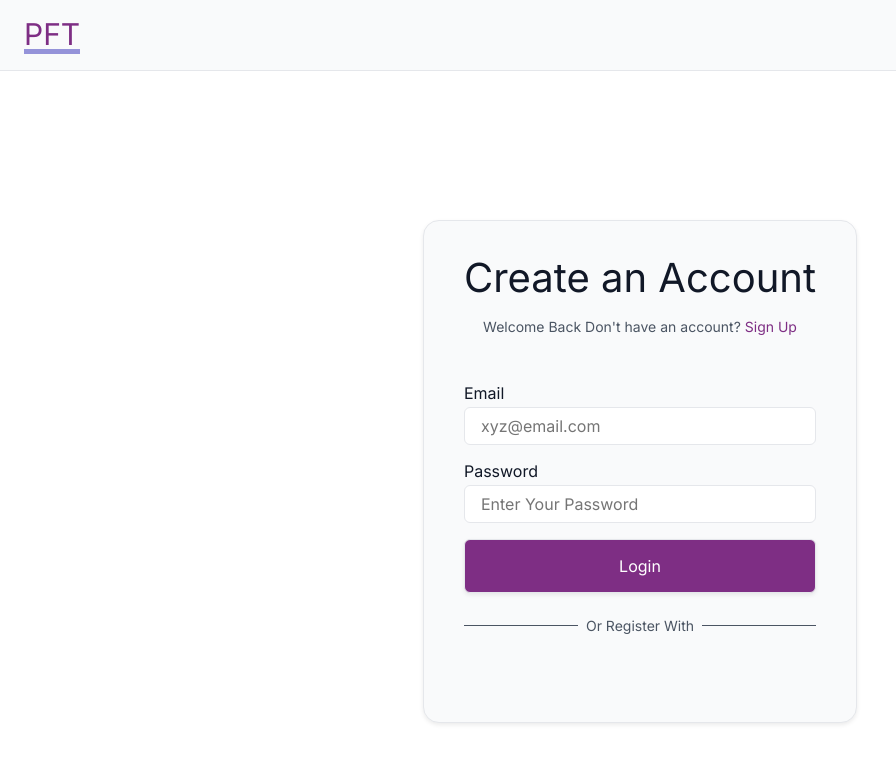
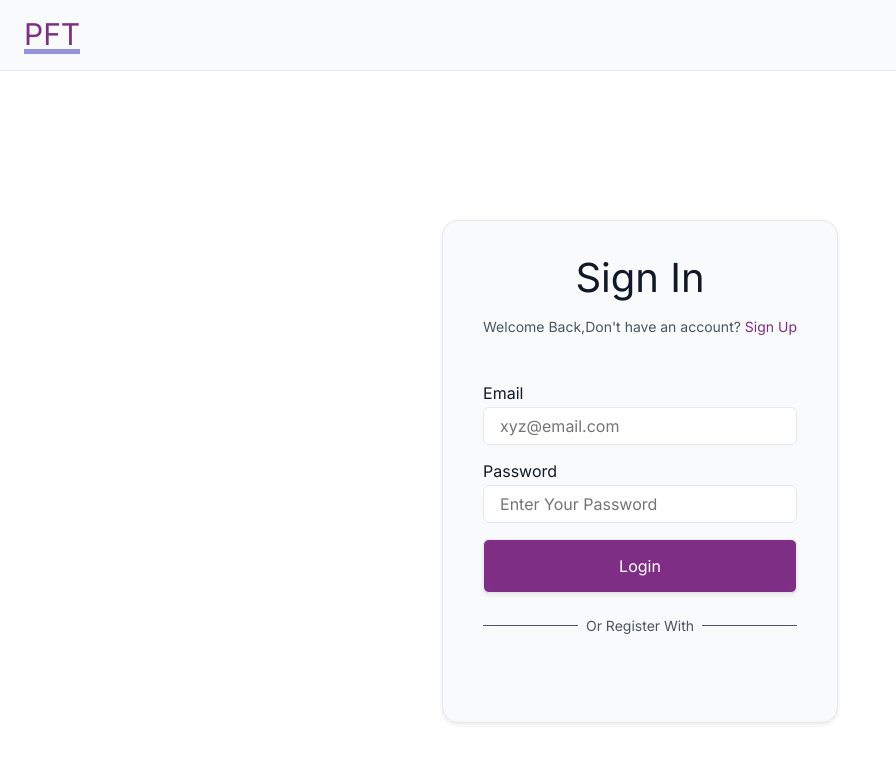
Before and after one commit to Yvsedge/PersonalFinance, a React (Vite) app in the folder frontend/: page /Login in a window 1280 px wide. Shown: the top 762 px of the page, without its empty margins (0-896 px from the left). Built offline with nearby package versions, Linux system fonts and the light colour scheme; no server answers.

Commit message:
Typo fixes

```diff
--- a/frontend/src/pages/Login.tsx
+++ b/frontend/src/pages/Login.tsx
@@ -137,14 +137,13 @@ export default function Login({}: Props) {
                 <>
                     <nav>
                         <span className="Title">PFT</span>
-
                     </nav>
                     <div className="loginBoard">
                         <div className="loginBoardContainer">
                             <div className="loginContent">
                                 <div className="loginHeading">
-                                    <p><span className="subheading">Create an Account</span></p>
-                                    <p>Welcome Back Don't have an account? <Link to="/Sign" style={{color:"var(--primary)"}}>Sign Up</Link></p>
+                                    <p><span className="subheading">Sign In</span></p>
+                                    <p>Welcome Back,Don't have an account? <Link to="/Sign" style={{color:"var(--primary)"}}>Sign Up</Link></p>
                                 </div>
                                 <form onSubmit={handleSumbit}>
                                     <label htmlFor="email">Email
```
